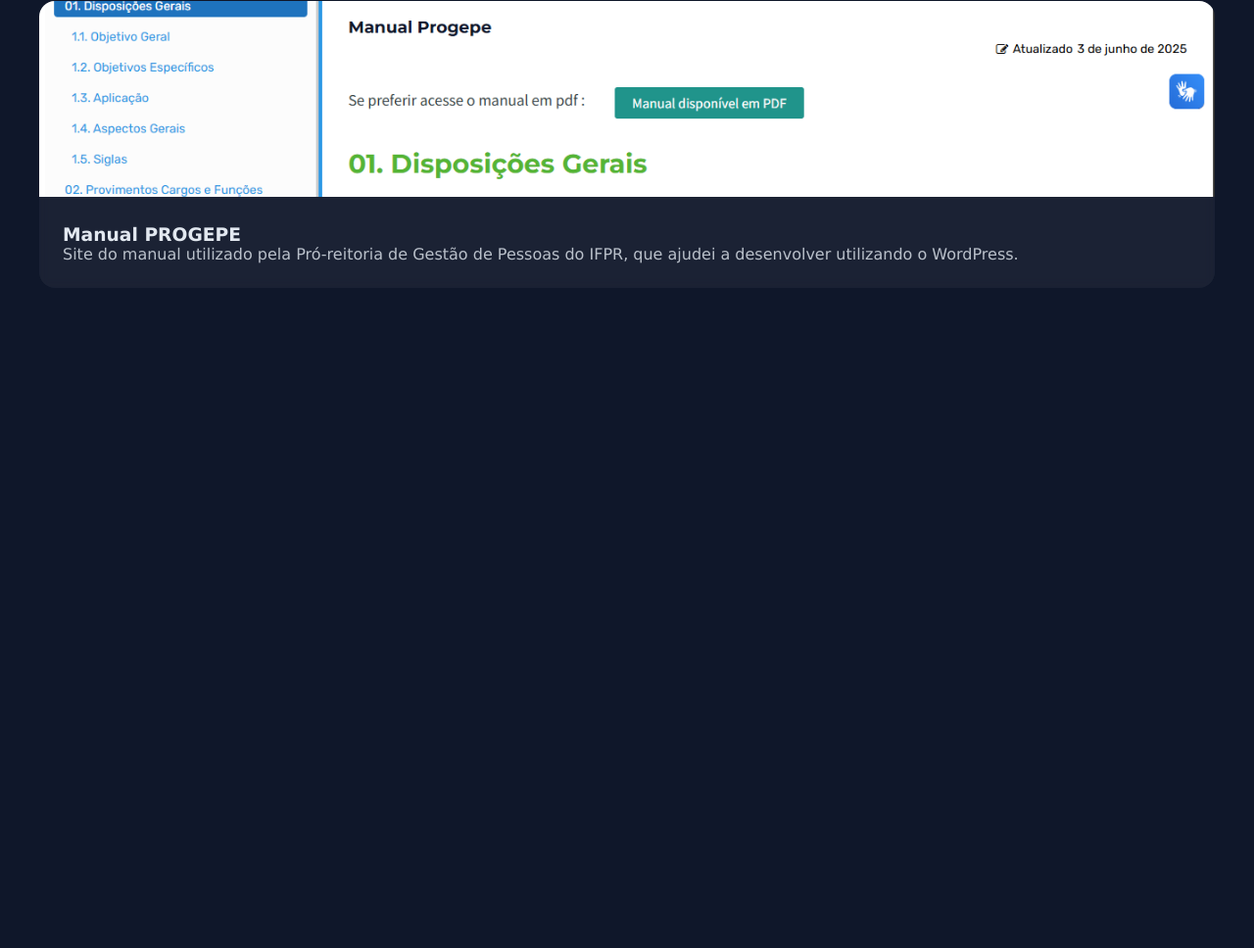
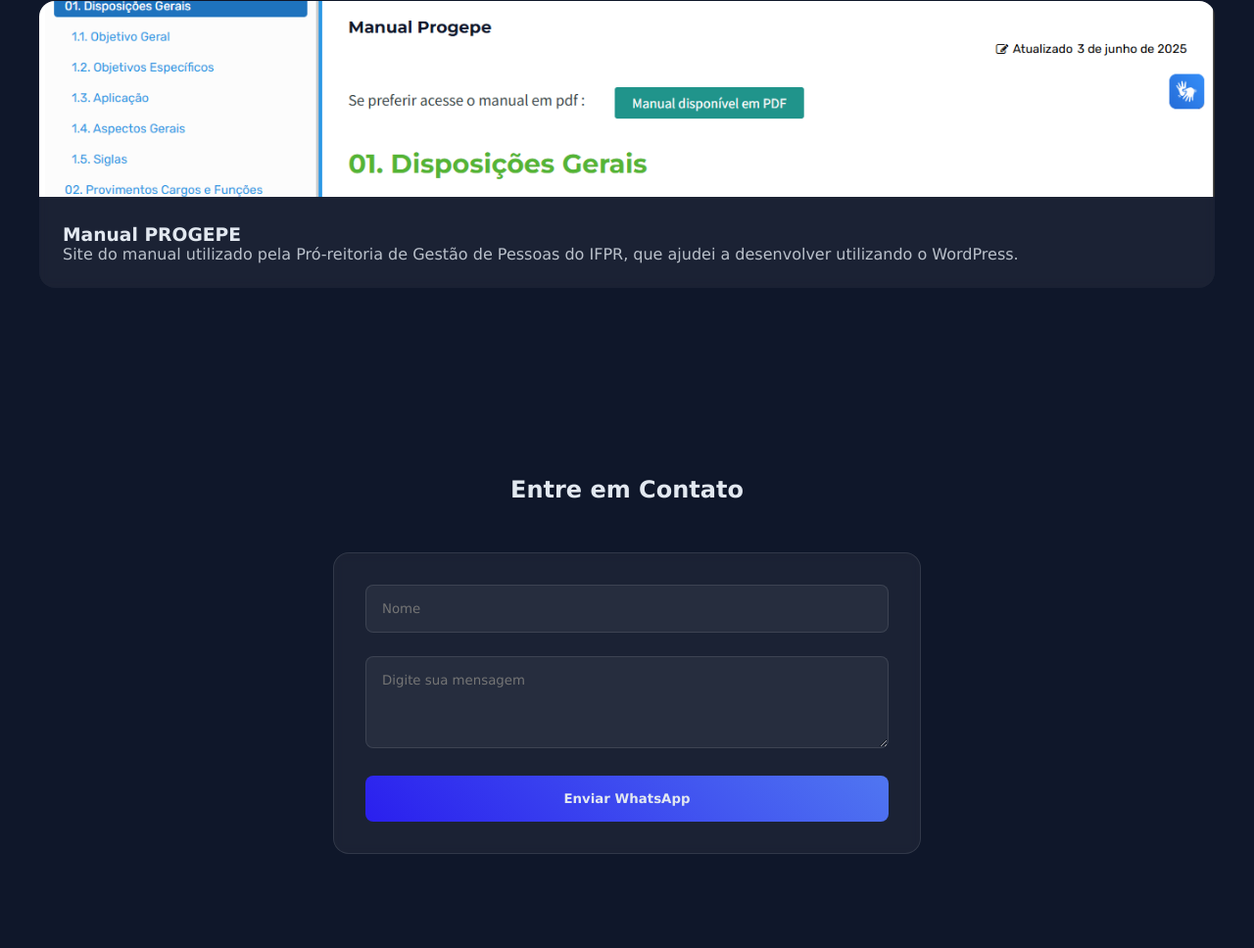
Before and after one commit to sergiocalazans/Portfolio, a plain HTML site: page index.html in a window 1280 px wide. Shown: the part 4922-5890 px from the top of the page at 98% size. Before the commit the page ends 5312 px from the top, so only its background shows below. Drawn offline with Linux system fonts and the light colour scheme.

Commit message:
create formulario

```diff
--- a/index.html
+++ b/index.html
@@ -158,6 +158,19 @@
         <div class="projetos-caixa"></div>
     </section>
 
+    <section id="contato" class="contato">
+        <h2 class="contato-titulo">Entre em Contato</h2>
+        <form class="formulario-contato" id="formulario" onsubmit="enviarMsg(event)">
+            <div class="grupo-form">
+                <input class="campo-form" placeholder="Nome" id="nome">
+            </div>
+            <div class="grupo-form">
+                <textarea class="campo-form" placeholder="Digite sua mensagem" rows="4" id="mensagem"></textarea>
+            </div>
+
+            <button type="submit" class="botao-form">Enviar WhatsApp</button>
+        </form>
+    </section>
 
     <script src="script.js"></script>
 </body>
```
